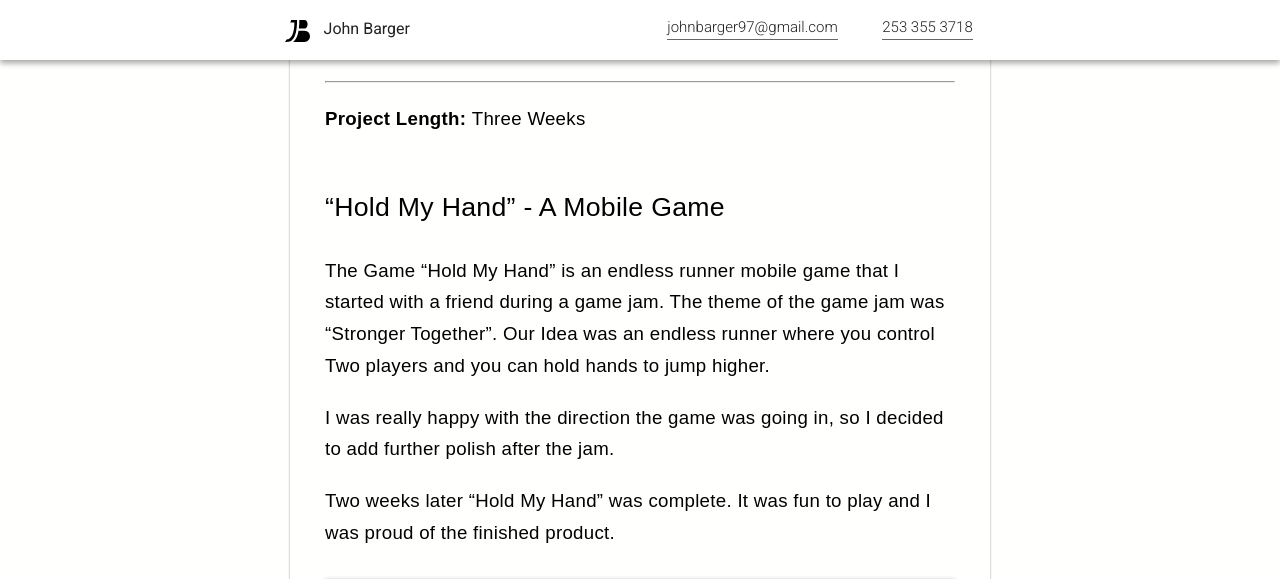
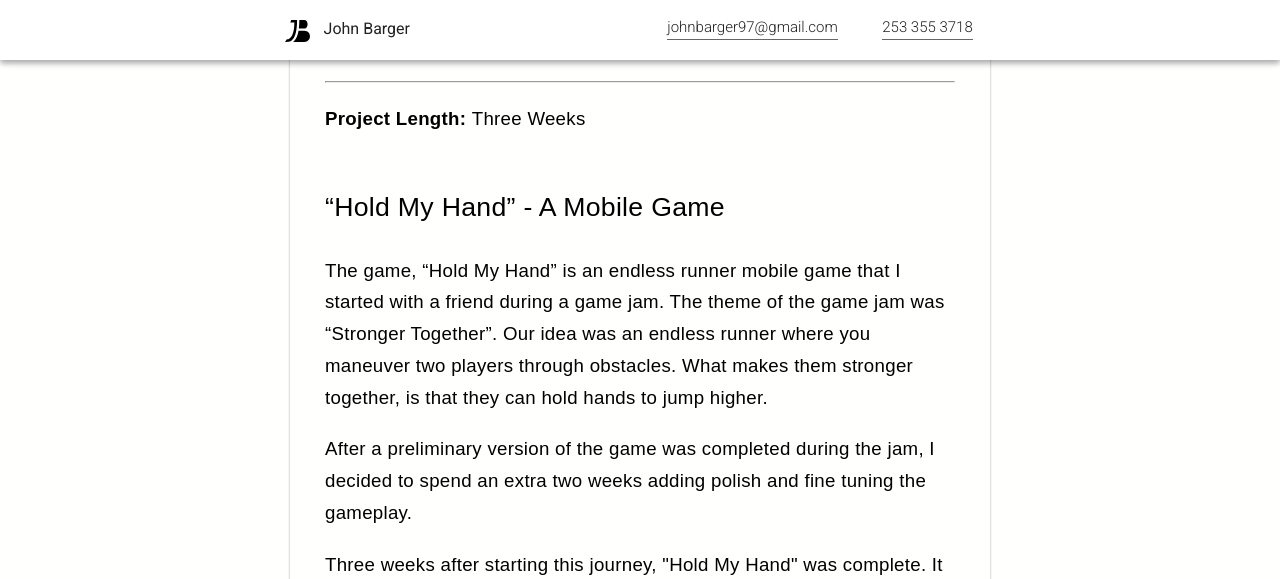
Before and after one commit to johnbarger97/portfolio-site, a Jekyll site: the page built from Mobile-Game-Interaction-Design.html, in a window 1280 px wide and 1400 px high, scrolled down 436 px. Shown: the top 579 px of the window. Built offline with Jekyll 4.4.1, drawn with Linux system fonts in a browser that asks for light colours; some of the changed text lies outside the part shown; grey boxes are pictures that could not be loaded.

Commit message:
some revisions to hmh project

```diff
--- a/Mobile-Game-Interaction-Design.html
+++ b/Mobile-Game-Interaction-Design.html
@@ -23,42 +23,42 @@
 
       <h2>“Hold My Hand” - A Mobile Game</h2>
       <br>
-      <p>The Game “Hold My Hand” is an endless runner mobile game that I started with a friend during a game jam. The theme of the game jam was “Stronger Together”. Our Idea was an endless runner where you control Two players and you can hold hands to jump higher.</p>
+      <p>The game, “Hold My Hand” is an endless runner mobile game that I started with a friend during a game jam. The theme of the game jam was “Stronger Together”. Our idea was an endless runner where you maneuver two players through obstacles. What makes them stronger together, is that they can hold hands to jump higher.</p>
 
-      <p>I was really happy with the direction the game was going in, so I decided to add further polish after the jam.</p>
+      <p>After a preliminary version of the game was completed during the jam, I decided to spend an extra two weeks adding polish and fine tuning the gameplay.</p>
 
-      <p>Two weeks later “Hold My Hand” was complete. It was fun to play and I was proud of the finished product.</p>
+      <p>Three weeks after starting this journey, "Hold My Hand" was complete. It is now fun to play and I am proud of the finished product.</p>
 
       <video style="height: 400px; background: black;"id="vid" autoplay loop muted>
         <source src="/assets/hmh-project/gameplay.mp4" type="video/mp4"/>
         Your browser does not support HTML Video.
       </video>
 
-      <p>It took a lot of iterations to get to this point. In this case study, I talk about the evolution of “Hold My Hand” and how I used qualitative user feedback to get it to where it is now.</p>
+      <p>It took a lot of iterations to get to this point. In this case study, I will talk about the evolution of “Hold My Hand” and how I used qualitative user feedback to get it to where it is now.</p>
 
       <h2>Control Scheme Iterations</h2>
       <br>
       <p>Through the process of play testing and creating a smooth player interaction experience, the control scheme of this game went through several iterations.</p>
 
       <h3>First Control Scheme</h3>
-      <p>My very first requirement when designing a control scheme was that it had to be simple. Many mobile games don’t use more than one finger and I wanted my game to have the same convenient appeal.</p>
+      <p>My very first requirement when designing a control scheme was that it needed to be simple. Many mobile games don’t use more than one finger and I wanted my game to have the same convenient appeal.</p>
       <p>Here is the first control scheme:</p>
 
       <p></p>
       <img style="height: 350px; object-fit: cover;" src="assets/hmh-project/control_scheme1.gif" alt="">
       <ul>
-        <li>Swipe down to toggle link.</li>
+        <li>Swipe down to toggle link. (hold hands)</li>
         <li>Swipe up to jump. (Both Players)</li>
         <li>Tap to toggle players to the outer / inner lane.</li>
       </ul>
 
       <p>Out of all the control schemes, this one was the best when it came to usability on account of its simplicity. It was intuitive and easy to learn, but it quickly became clear that this control scheme limited the number of possible position combinations. I immediately recognized that maximizing the variety of positions would lead to a more fun experience, so I set out to do just that.</p>
 
-      <p>To maximize position combonatinos, I wanted to move towards a control scheme that allowed for individual control over the two players.</p>
+      <p>To maximize position combinations, I wanted to move towards a control scheme that allowed for individual control over the two players.</p>
 
       <h3>Second Control Scheme</h3>
 
-      <p>After recognizing that individual control of the two players was important, I began working on a new control scheme. Although this control scheme would have to use 2 fingers, I wanted the controls to remain simple. </p>
+      <p>After recognizing that individual player control was important, I began working on a new control scheme. Although this control scheme would have to use two fingers, I wanted the controls to remain simple. </p>
 
       <p>Here is my solution to this problem:</p>
       <img style="height: 350px; object-fit: cover;"src="assets/hmh-project/control_scheme2.gif" alt="">
@@ -72,6 +72,10 @@
         <li>Move that finger up to jump.</li>
       </ul>
 
+      <p>After I was happy with the implementation of these controls, it was time for play testing. I had friends and family try the game. They had fun with it. It was also easy to learn, but I still noticed some usability issues while people played:</p>
+      <p>1. Fingers were crammed on the screen. In order to get players close to each other the user had to almost touch their fingers together. (I fixed this by remapping finger positions, but it didn’t matter because of the second issue.)</p>
+      <p>2. Keeping your finger on the screen while swiping up to jump felt bad. Users wanted to lift their fingers from the screen (resulting in unintended movement) and the instant feedback of a quick motion (like a swipe) wasn’t there.</p>
+      <p>I tried to fix the problems with this mechanic by remapping finger positions to keep them from bumping each other, but ultimately I couldn’t fix the jump issue so it was time for another control scheme.</p>
       <h3>Final Control Scheme</h3>
 
       <p>After having explored a few iterations, I had a lot of qualitative data from previous playtesting to come up with a good control scheme. Here’s my final solution:</p>
```
